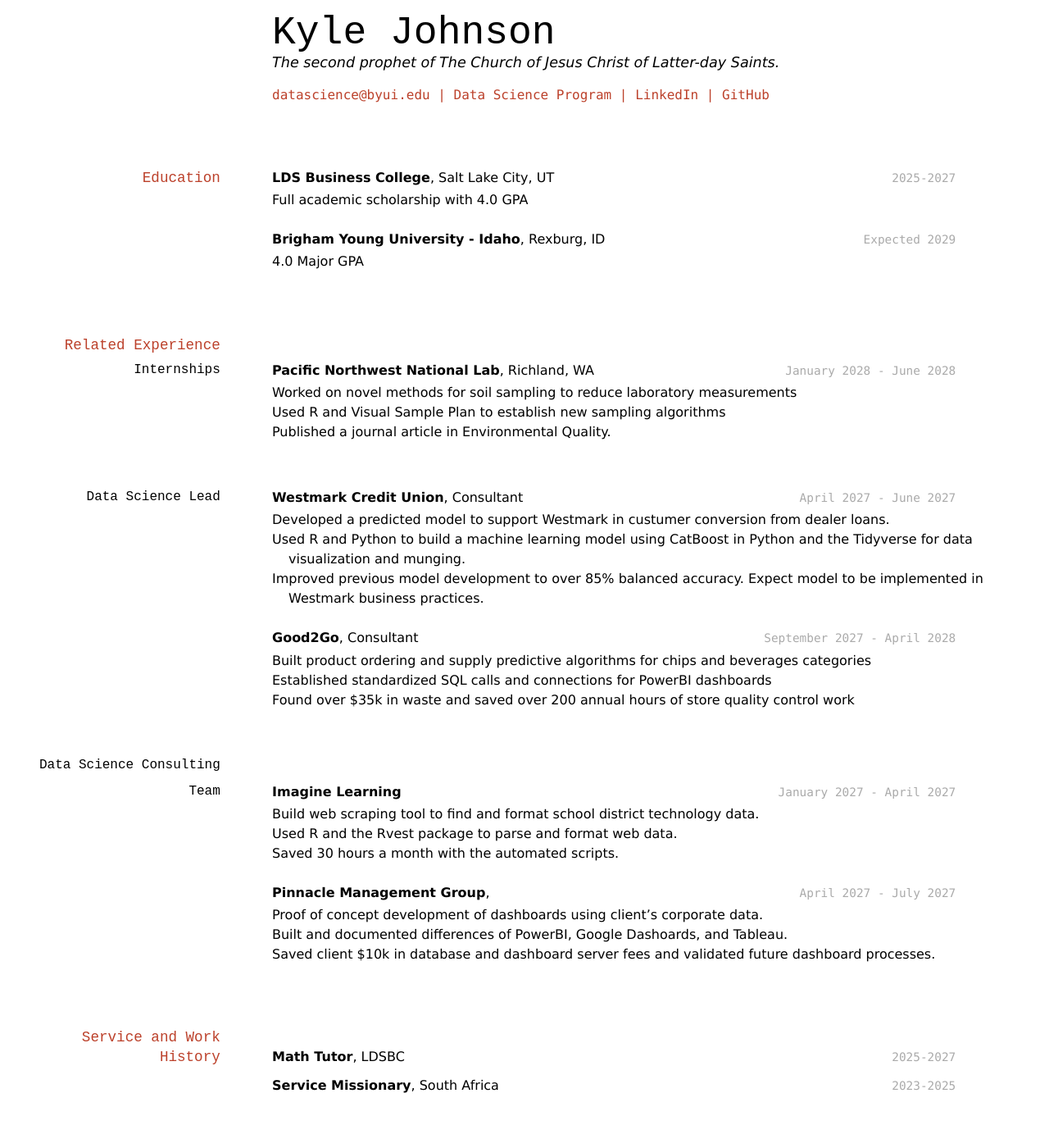
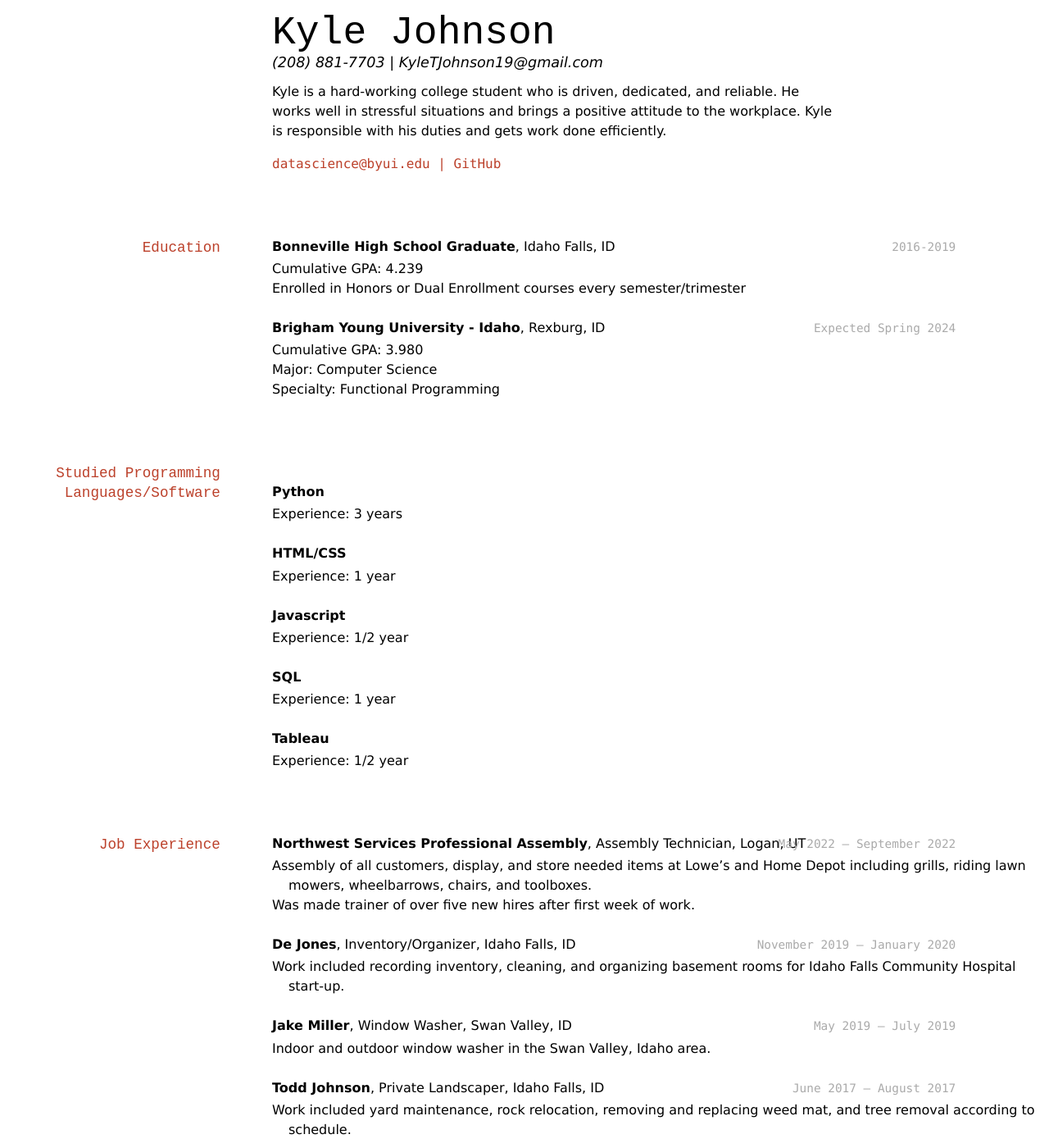
Before and after one commit to Kyle5150/JohnsonK_resume, a Jekyll site: the page built from docs/index.md, in a window 1280 px wide and 1400 px high. Shown: the whole window at 82% size. Built offline with Jekyll 4.4.1, drawn with Linux system fonts in a browser that asks for light colours; our own code applies the rules of GitHub Pages for plain Markdown files; some of the changed text lies outside the part shown.

Commit message:
input all resume info

```diff
--- a/docs/index.md
+++ b/docs/index.md
@@ -1,14 +1,16 @@
 ---
 layout: cv
-title: Kyle Johnson's Resume
+# title: Kyle Johnson's Resume
 ---
 # Kyle Johnson
-The second prophet of The Church of Jesus Christ of Latter-day Saints.
+_(208) 881-7703 | KyleTJohnson19@gmail.com_
+
+Kyle is a hard-working college student who is driven, dedicated, and reliable. He works well in stressful situations and brings a positive attitude to the workplace. Kyle is responsible with his duties and gets work done efficiently.
 
 <div id="webaddress">
 <a href="datascience@byui.edu">datascience@byui.edu</a>
-| <a href="https://byuidatascience.github.io/development.html">Data Science Program</a>
-| <a href="https://www.linkedin.com/groups/13537407/">LinkedIn</a>
+<!-- | <a href="https://byuidatascience.github.io/development.html">Data Science Program</a>
+| <a href="https://www.linkedin.com/groups/13537407/">LinkedIn</a> -->
 | <a href="https://github.com/Kyle5150">GitHub</a>
 </div>
 
@@ -16,71 +18,84 @@
 
 ## Education
 
-`2025-2027`
-__LDS Business College__, Salt Lake City, UT
+`2016-2019`
+__Bonneville High School Graduate__, Idaho Falls, ID
 
-- Full academic scholarship with 4.0 GPA
+- Cumulative GPA: 4.239
+- Enrolled in Honors or Dual Enrollment courses every semester/trimester
 
-`Expected 2029`
+`Expected Spring 2024`
 __Brigham Young University - Idaho__, Rexburg, ID
 
-- 4.0 Major GPA
+- Cumulative GPA: 3.980
+- Major: Computer Science
+- Specialty: Functional Programming
 
+## Studied Programming Languages/Software
 
-## Related Experience
+__Python__
 
-### Internships
+- Experience: 3 years
 
-`January 2028 - June 2028`
-__Pacific Northwest National Lab__, Richland, WA
+__HTML/CSS__
 
-- Worked on novel methods for soil sampling to reduce laboratory measurements
-- Used R and Visual Sample Plan to establish new sampling algorithms
-- Published a journal article in Environmental Quality.
+- Experience: 1 year
 
-### Data Science Lead
+__Javascript__
 
-`April 2027 - June 2027`
-__Westmark Credit Union__, Consultant
+- Experience: 1/2 year
 
-- Developed a predicted model to support Westmark in custumer conversion from dealer loans.
-- Used R and Python to build a machine learning model using CatBoost in Python and the Tidyverse for data visualization and munging.
-- Improved previous model development to over 85% balanced accuracy. Expect model to be implemented in Westmark business practices.
+__SQL__
 
-`September 2027 - April 2028`
-__Good2Go__, Consultant
+- Experience: 1 year
 
-- Built product ordering and supply predictive algorithms for chips and beverages categories
-- Established standardized SQL calls and connections for PowerBI dashboards
-- Found over $35k in waste and saved over 200 annual hours of store quality control work
+__Tableau__
 
-### Data Science Consulting Team
+- Experience: 1/2 year
 
-`January 2027 - April 2027`
-__Imagine Learning__
+## Job Experience
 
-- Build web scraping tool to find and format school district technology data.
-- Used R and the Rvest package to parse and format web data.
-- Saved 30 hours a month with the automated scripts.
+`May 2022 – September 2022`
+__Northwest Services Professional Assembly__, Assembly Technician, Logan, UT
 
-`April 2027 - July 2027`
-__Pinnacle Management Group__,
+- Assembly of all customers, display, and store needed items at Lowe's and Home Depot including grills, riding lawn mowers, wheelbarrows, chairs, and toolboxes.
+- Was made trainer of over five new hires after first week of work.
 
-- Proof of concept development of dashboards using client's corporate data.
-- Built and documented differences of PowerBI, Google Dashoards, and Tableau.
-- Saved client $10k in database and dashboard server fees and validated future dashboard processes.
+`November 2019 – January 2020`
+__De Jones__, Inventory/Organizer, Idaho Falls, ID
 
+- Work included recording inventory, cleaning, and organizing basement rooms for Idaho Falls Community Hospital start-up.
 
-## Service and Work History
+`May 2019 – July 2019`
+__Jake Miller__, Window Washer, Swan Valley, ID
 
-`2025-2027`
-__Math Tutor__, LDSBC
+- Indoor and outdoor window washer in the Swan Valley, Idaho area.
 
+`June 2017 – August 2017`
+__Todd Johnson__, Private Landscaper, Idaho Falls, ID
 
-`2023-2025`
-__Service Missionary__, South Africa
+- Work included yard maintenance, rock relocation, removing and replacing weed mat, and tree removal according to schedule.
 
+## Awards and Acknowledgements
 
+### High School
+
+- High Honor Roll every semester/trimester 2016-2019
+- National Honor Society Member 2016-2019
+- Nominated by peers to Homecoming Court 2016 and 2017
+- Varsity Soccer Captain - 2018
+- Varsity Tennis Team - 2016-2019
+- Qualified for 5A State Tournament in Boys’ Singles- 2017, 2018
+- Cross-Country Team - lettered 2016-2017
+- Freshman Basketball Team - 2016
+- Senior Project: Taught free tennis lessons to kids in kindergarten through eighth grade. Duties included leading group warm-ups, skill building drills, and games - 2018
+
+### College
+
+- Introduction to Cybersecurity project leader - 2021
+- Intramurals team captain - 2021
+- All class letter grades A- and above
+- Created campus wide project called 'Duck Duck Hunt'
 
 <!-- ### Footer
 
```
Also changed, not shown: docs/index.html (added, +284 -0 lines).
